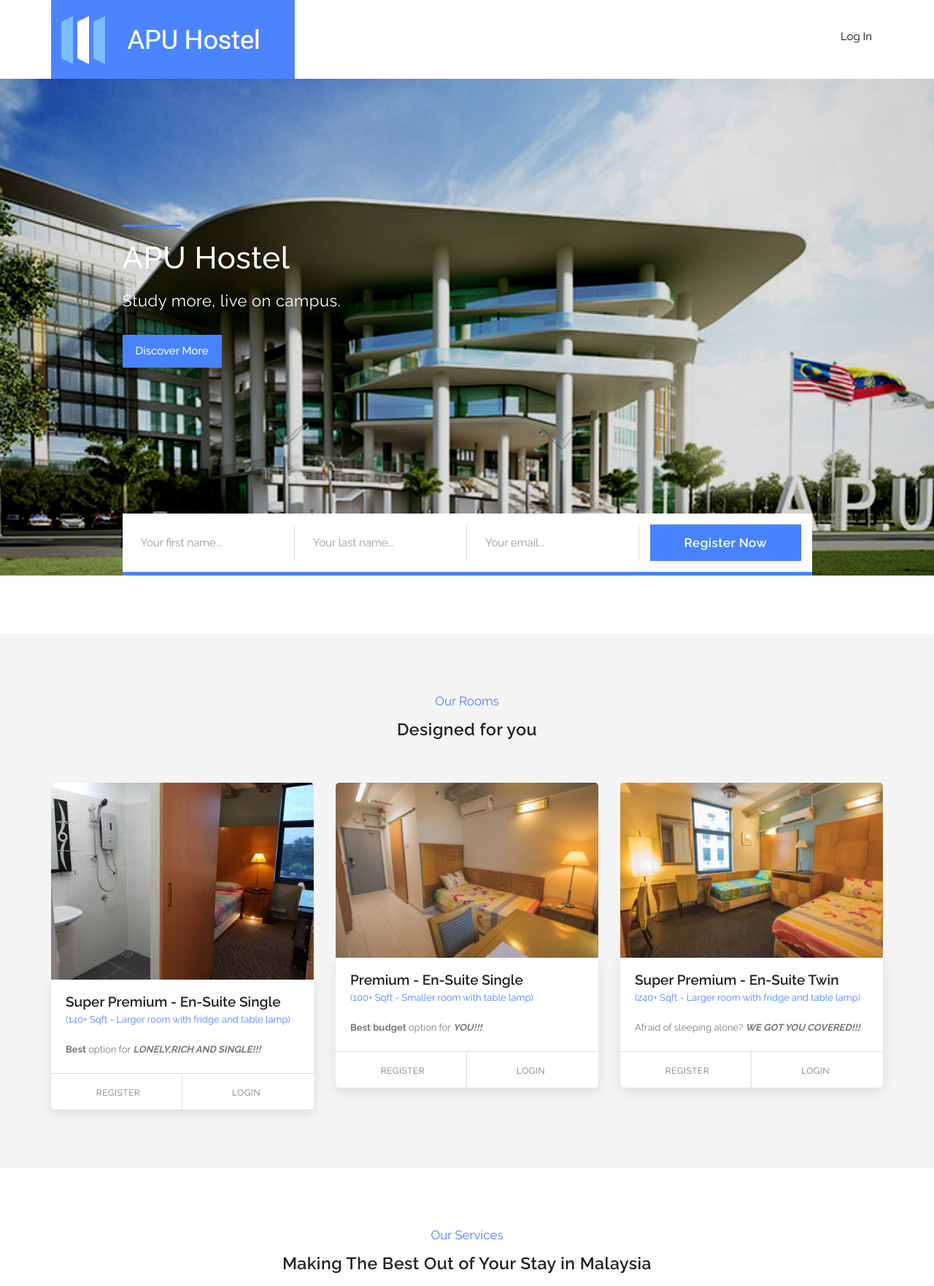
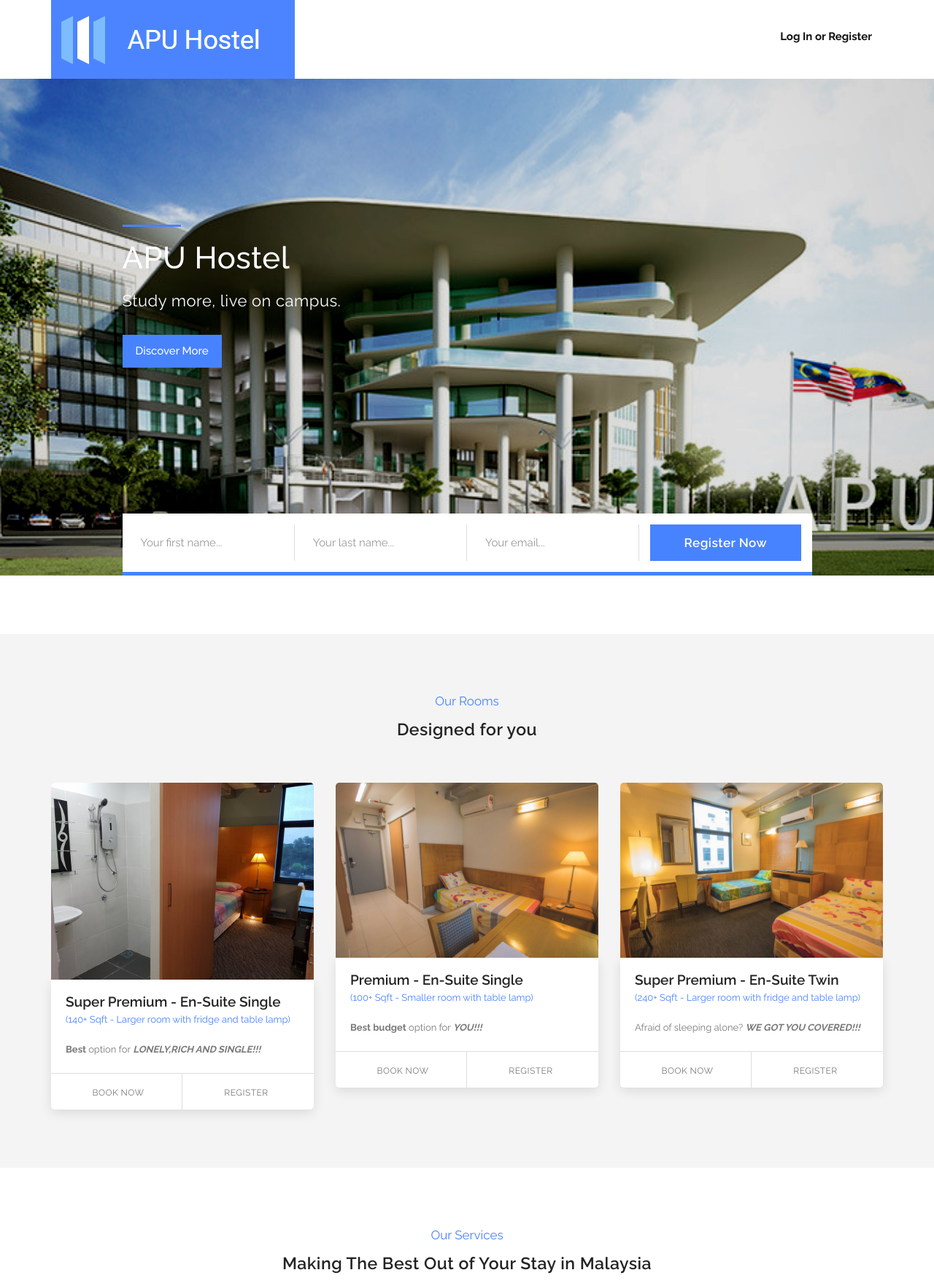
Before and after one commit to no0g/APtel, a PHP site: page /dist/ in a window 1280 px wide. Shown: the top 1763 px of the page at 73% size. Run offline with PHP 8.4, Linux system fonts and the light colour scheme; data comes from the database, SQL or seed files in the repository; some libraries are stand-ins or nearby versions.

Commit message:
fix:redirection

```diff
--- a/index.php
+++ b/index.php
@@ -39,7 +39,8 @@
                         </div></a>
                         <nav id="primary-nav" class="dropdown cf">
                             <ul class="dropdown menu">
-                                <li><a href="student"  href="#">Log In</a></li>
+                                <li><a href="student"  href="#"><b>Log In or Register</b></a></li>
+
                             </ul>
                         </nav><!-- / #primary-nav -->
                     </div>
@@ -131,12 +132,12 @@
                             <div class="row">
                                 <div class="col-md-6 first-button">
                                     <div class="text-button">
-                                        <a href="student/register">Register</a>
+                                        <a href="student/bookings/request/?type=<?php echo $roomtypeid?>">Book Now</a>
                                     </div>
                                 </div>
                                 <div class="col-md-6">
                                     <div class="text-button">
-                                        <a href="student">Login</a>
+                                        <a href="student/register">Register</a>
                                     </div>
                                 </div>
                             </div>
```
